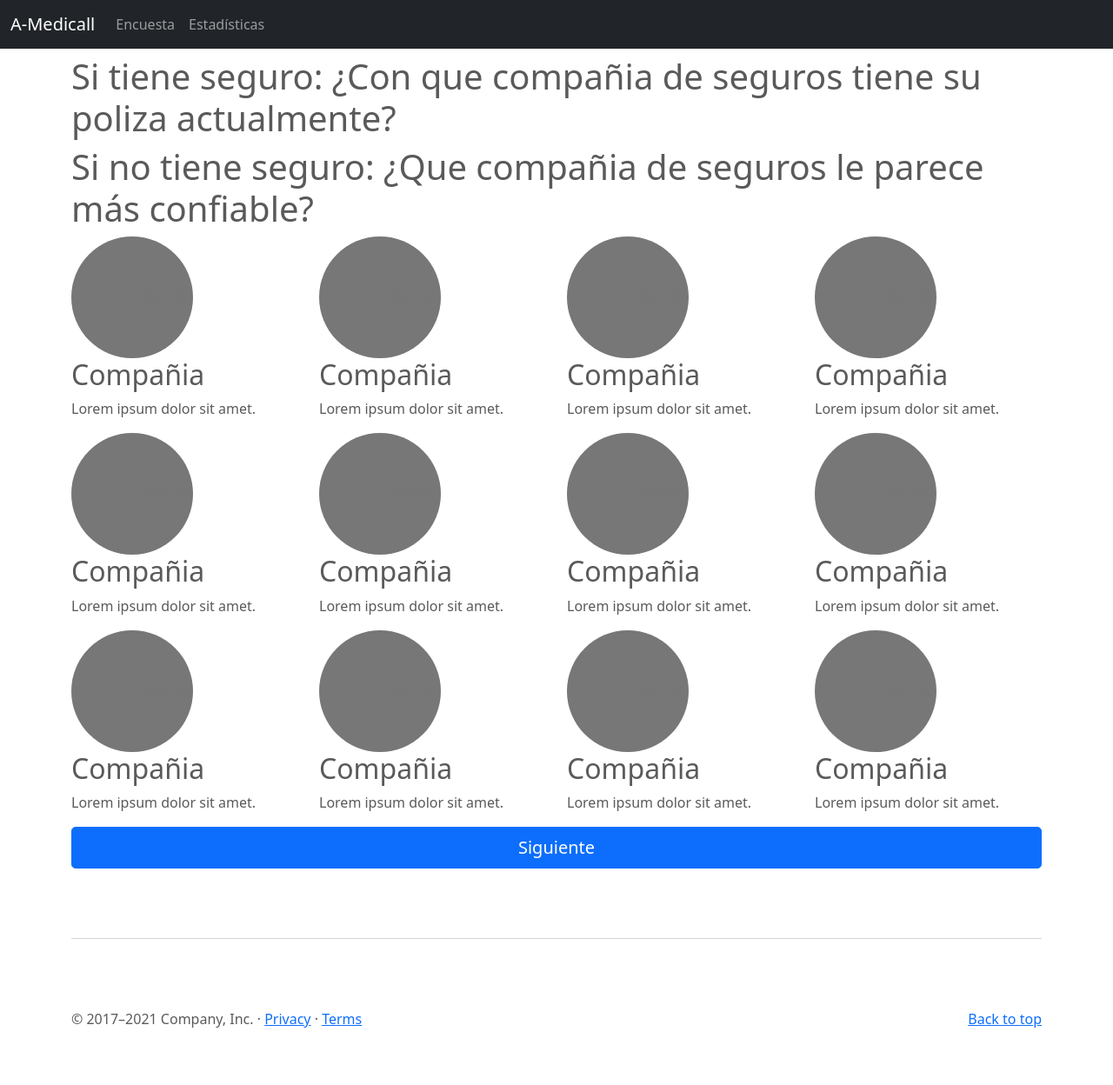
After one commit to Reboot-Project-MX/Poll, a PHP site: page /poll_second.php in a window 1280 px wide. The commit adds this page. Shown: the whole page at 87% size. Run offline with PHP 8.4, Linux system fonts and the light colour scheme.

Commit message:
V 0.0.3 Layout

```diff
--- /dev/null
+++ b/includes/menu.php
@@ -0,0 +1,10 @@
+<div class="collapse navbar-collapse" id="navbarCollapse">
+    <ul class="navbar-nav me-auto mb-2 mb-md-0">
+        <li class="nav-item">
+            <a class="nav-link" href="poll_first.php">Encuesta</a>
+        </li>
+        <li class="nav-item">
+            <a class="nav-link" href="statistics.php">Estadísticas</a>
+        </li>
+    </ul>
+</div>
--- /dev/null
+++ b/poll_second.php
@@ -0,0 +1,181 @@
+<!doctype html>
+<html lang="en">
+
+<head>
+    <meta charset="utf-8">
+    <meta name="viewport" content="width=device-width, initial-scale=1, shrink-to-fit=no">
+    <meta name="description" content="">
+    <meta name="author" content="">
+    <link rel="icon" href="/docs/4.1/assets/img/favicons/favicon.ico">
+    <title>A-Medicall Encuesta de aseguradoras</title>
+    <link rel="canonical" href="https://www.rebootproject.mx">
+    <link href="https://cdn.jsdelivr.net/npm/bootstrap@5.0.2/dist/css/bootstrap.min.css" rel="stylesheet" integrity="sha384-EVSTQN3/azprG1Anm3QDgpJLIm9Nao0Yz1ztcQTwFspd3yD65VohhpuuCOmLASjC" crossorigin="anonymous">
+</head>
+
+<body>
+
+    <header>
+        <nav class="navbar navbar-expand-md navbar-dark fixed-top bg-dark">
+            <div class="container-fluid">
+                <a class="navbar-brand" href="./">A-Medicall</a>
+                <button class="navbar-toggler" type="button" data-bs-toggle="collapse" data-bs-target="#navbarCollapse" aria-controls="navbarCollapse" aria-expanded="false" aria-label="Toggle navigation">
+                    <span class="navbar-toggler-icon"></span>
+                </button>
+                <?php include "includes/menu.php" ?>
+            </div>
+        </nav>
+    </header>
+
+    <main>
+
+
+        <!-- Marketing messaging and featurettes
+        ================================================== -->
+        <!-- Wrap the rest of the page in another container to center all the content. -->
+
+        <div class="container marketing mt-3">
+
+            <!-- Three columns of text below the carousel -->
+            <h1>Si tiene seguro: ¿Con que compañia de seguros tiene su poliza actualmente?</h1>
+            <h1>Si no tiene seguro: ¿Que compañia de seguros le parece más confiable?</h1>
+            <div class="row">
+                <div class="col-lg-3">
+                    <svg class="bd-placeholder-img rounded-circle" width="140" height="140" xmlns="http://www.w3.org/2000/svg" role="img" aria-label="Placeholder: 140x140" preserveAspectRatio="xMidYMid slice" focusable="false">
+                        <title>Placeholder</title>
+                        <rect width="100%" height="100%" fill="#777" /><text x="50%" y="50%" fill="#777" dy=".3em">140x140</text>
+                    </svg>
+
+                    <h2>Compañia</h2>
+                    <p>Lorem ipsum dolor sit amet.</p>
+                </div>
+                <div class="col-lg-3">
+                    <svg class="bd-placeholder-img rounded-circle" width="140" height="140" xmlns="http://www.w3.org/2000/svg" role="img" aria-label="Placeholder: 140x140" preserveAspectRatio="xMidYMid slice" focusable="false">
+                        <title>Placeholder</title>
+                        <rect width="100%" height="100%" fill="#777" /><text x="50%" y="50%" fill="#777" dy=".3em">140x140</text>
+                    </svg>
+
+                    <h2>Compañia</h2>
+                    <p>Lorem ipsum dolor sit amet.</p>
+                </div>
+                <div class="col-lg-3">
+                    <svg class="bd-placeholder-img rounded-circle" width="140" height="140" xmlns="http://www.w3.org/2000/svg" role="img" aria-label="Placeholder: 140x140" preserveAspectRatio="xMidYMid slice" focusable="false">
+                        <title>Placeholder</title>
+                        <rect width="100%" height="100%" fill="#777" /><text x="50%" y="50%" fill="#777" dy=".3em">140x140</text>
+                    </svg>
+
+                    <h2>Compañia</h2>
+                    <p>Lorem ipsum dolor sit amet.</p>
+                </div>
+                <div class="col-lg-3">
+                    <svg class="bd-placeholder-img rounded-circle" width="140" height="140" xmlns="http://www.w3.org/2000/svg" role="img" aria-label="Placeholder: 140x140" preserveAspectRatio="xMidYMid slice" focusable="false">
+                        <title>Placeholder</title>
+                        <rect width="100%" height="100%" fill="#777" /><text x="50%" y="50%" fill="#777" dy=".3em">140x140</text>
+                    </svg>
+
+                    <h2>Compañia</h2>
+                    <p>Lorem ipsum dolor sit amet.</p>
+                </div>
+                <div class="col-lg-3">
+                    <svg class="bd-placeholder-img rounded-circle" width="140" height="140" xmlns="http://www.w3.org/2000/svg" role="img" aria-label="Placeholder: 140x140" preserveAspectRatio="xMidYMid slice" focusable="false">
+                        <title>Placeholder</title>
+                        <rect width="100%" height="100%" fill="#777" /><text x="50%" y="50%" fill="#777" dy=".3em">140x140</text>
+                    </svg>
+
+                    <h2>Compañia</h2>
+                    <p>Lorem ipsum dolor sit amet.</p>
+                </div>
+                <div class="col-lg-3">
+                    <svg class="bd-placeholder-img rounded-circle" width="140" height="140" xmlns="http://www.w3.org/2000/svg" role="img" aria-label="Placeholder: 140x140" preserveAspectRatio="xMidYMid slice" focusable="false">
+                        <title>Placeholder</title>
+                        <rect width="100%" height="100%" fill="#777" /><text x="50%" y="50%" fill="#777" dy=".3em">140x140</text>
+                    </svg>
+
+                    <h2>Compañia</h2>
+                    <p>Lorem ipsum dolor sit amet.</p>
+                </div>
+                <div class="col-lg-3">
+                    <svg class="bd-placeholder-img rounded-circle" width="140" height="140" xmlns="http://www.w3.org/2000/svg" role="img" aria-label="Placeholder: 140x140" preserveAspectRatio="xMidYMid slice" focusable="false">
+                        <title>Placeholder</title>
+                        <rect width="100%" height="100%" fill="#777" /><text x="50%" y="50%" fill="#777" dy=".3em">140x140</text>
+                    </svg>
+
+                    <h2>Compañia</h2>
+                    <p>Lorem ipsum dolor sit amet.</p>
+                </div>
+                <div class="col-lg-3">
+                    <svg class="bd-placeholder-img rounded-circle" width="140" height="140" xmlns="http://www.w3.org/2000/svg" role="img" aria-label="Placeholder: 140x140" preserveAspectRatio="xMidYMid slice" focusable="false">
+                        <title>Placeholder</title>
+                        <rect width="100%" height="100%" fill="#777" /><text x="50%" y="50%" fill="#777" dy=".3em">140x140</text>
+                    </svg>
+
+                    <h2>Compañia</h2>
+                    <p>Lorem ipsum dolor sit amet.</p>
+                </div>
+                <div class="col-lg-3">
+                    <svg class="bd-placeholder-img rounded-circle" width="140" height="140" xmlns="http://www.w3.org/2000/svg" role="img" aria-label="Placeholder: 140x140" preserveAspectRatio="xMidYMid slice" focusable="false">
+                        <title>Placeholder</title>
+                        <rect width="100%" height="100%" fill="#777" /><text x="50%" y="50%" fill="#777" dy=".3em">140x140</text>
+                    </svg>
+
+                    <h2>Compañia</h2>
+                    <p>Lorem ipsum dolor sit amet.</p>
+                </div>
+                <div class="col-lg-3">
+                    <svg class="bd-placeholder-img rounded-circle" width="140" height="140" xmlns="http://www.w3.org/2000/svg" role="img" aria-label="Placeholder: 140x140" preserveAspectRatio="xMidYMid slice" focusable="false">
+                        <title>Placeholder</title>
+                        <rect width="100%" height="100%" fill="#777" /><text x="50%" y="50%" fill="#777" dy=".3em">140x140</text>
+                    </svg>
+
+                    <h2>Compañia</h2>
+                    <p>Lorem ipsum dolor sit amet.</p>
+                </div>
+                <div class="col-lg-3">
+                    <svg class="bd-placeholder-img rounded-circle" width="140" height="140" xmlns="http://www.w3.org/2000/svg" role="img" aria-label="Placeholder: 140x140" preserveAspectRatio="xMidYMid slice" focusable="false">
+                        <title>Placeholder</title>
+                        <rect width="100%" height="100%" fill="#777" /><text x="50%" y="50%" fill="#777" dy=".3em">140x140</text>
+                    </svg>
+
+                    <h2>Compañia</h2>
+                    <p>Lorem ipsum dolor sit amet.</p>
+                </div>
+                <div class="col-lg-3">
+                    <svg class="bd-placeholder-img rounded-circle" width="140" height="140" xmlns="http://www.w3.org/2000/svg" role="img" aria-label="Placeholder: 140x140" preserveAspectRatio="xMidYMid slice" focusable="false">
+                        <title>Placeholder</title>
+                        <rect width="100%" height="100%" fill="#777" /><text x="50%" y="50%" fill="#777" dy=".3em">140x140</text>
+                    </svg>
+
+                    <h2>Compañia</h2>
+                    <p>Lorem ipsum dolor sit amet.</p>
+                </div>
+            </div><!-- /.row -->
+            <a class="w-100 btn btn-primary btn-lg " type="submit" href="poll_third.php">Siguiente</a>
+
+
+            <!-- START THE FEATURETTES -->
+
+
+            <hr class="featurette-divider">
+
+            <!-- /END THE FEATURETTES -->
+
+        </div><!-- /.container -->
+
+
+        <!-- FOOTER -->
+        <footer class="container">
+            <p class="float-end"><a href="#">Back to top</a></p>
+            <p>&copy; 2017–2021 Company, Inc. &middot; <a href="#">Privacy</a> &middot; <a href="#">Terms</a></p>
+        </footer>
+    </main>
+
+    <!-- Bootstrap core JavaScript
+    ================================================== -->
+    <!-- Placed at the end of the document so the pages load faster -->
+    <script src="https://code.jquery.com/jquery-3.3.1.slim.min.js" integrity="sha384-q8i/X+965DzO0rT7abK41JStQIAqVgRVzpbzo5smXKp4YfRvH+8abtTE1Pi6jizo" crossorigin="anonymous"></script>
+
+    <script src="https://cdn.jsdelivr.net/npm/bootstrap@5.0.2/dist/js/bootstrap.bundle.min.js" integrity="sha384-MrcW6ZMFYlzcLA8Nl+NtUVF0sA7MsXsP1UyJoMp4YLEuNSfAP+JcXn/tWtIaxVXM" crossorigin="anonymous"></script>
+
+    <link href="styles.css" rel="stylesheet">
+</body>
+
+</html>
--- a/save_and_send.php
+++ b/save_and_send.php
@@ -1,6 +1,9 @@
 <?php
 
 // Validación del formulario
+if (strlen($_POST["name"]) < 10) {
+    header("location:thankyou.php?status=error");
+}
 echo $_POST["name"];
 // Guardar registro en base de datos
 
```
Also changed, not shown: index.php (+3 -15 lines), poll_first.php (added, +105 -0 lines), poll_third.php (added, +87 -0 lines), statistics.php (added, +230 -0 lines).
